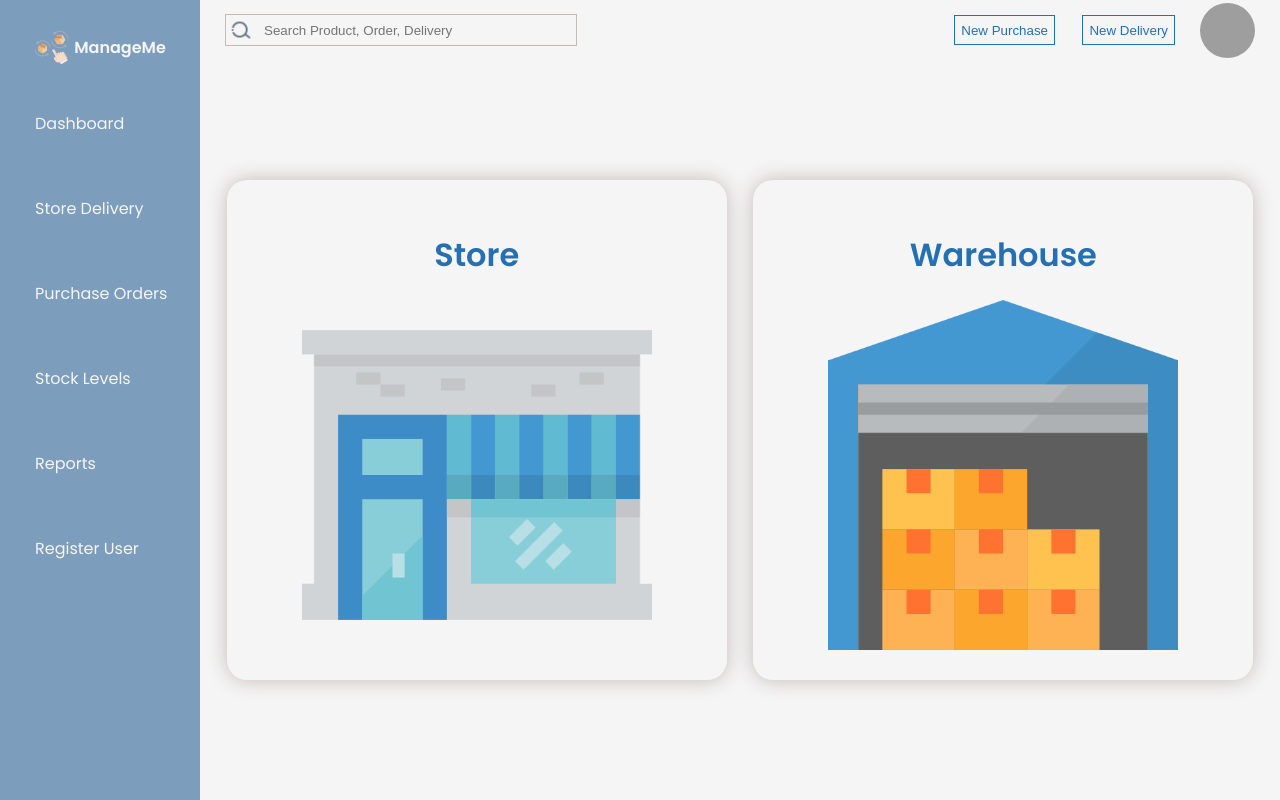
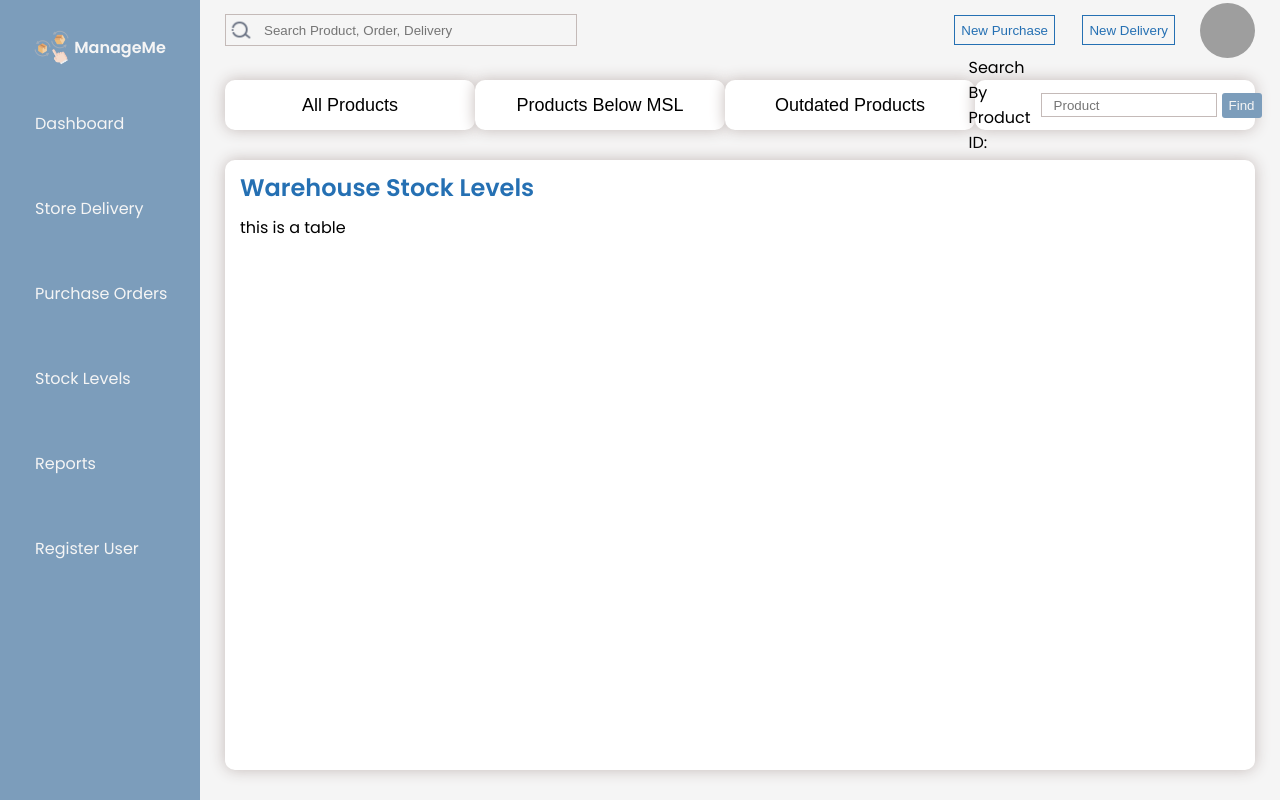
Before and after one commit to abigail-143/sei45-project4-ManageMe, a React (Vite) app in the folder frontend/: page /main in a window 1280 px wide. Built offline with nearby package versions, Linux system fonts and the light colour scheme; grey boxes are pictures that could not be loaded.

Commit message:
create warehouse stock level component with module css

```diff
--- /dev/null
+++ b/frontend/src/Components/StockLevelWarehouse.module.css
@@ -0,0 +1,111 @@
+.stockWarehouse {
+  width: calc(100vw - 200px);
+  height: calc(100vh - 60px);
+  position: fixed;
+  top: 60px;
+  right: 0;
+  /* background-color: lavender;
+    border: 1px solid black; */
+  display: flex;
+  flex-direction: column;
+  align-items: center;
+}
+
+.tabRow {
+  /* background-color: lavenderblush;
+    border: 1px solid red; */
+  width: calc(100vw - 250px);
+  height: auto;
+  margin: 20px 0;
+  display: flex;
+  flex-direction: row;
+  justify-content: space-between;
+}
+
+.tabSection {
+  /* border: 1px solid grey;
+    background-color: floralwhite; */
+  display: flex;
+  align-items: center;
+  border-radius: 10px;
+  box-shadow: 0 0 15px var(--light-grey);
+  min-width: 250px;
+  max-height: 50px;
+  background-color: white;
+  display: flex;
+  justify-content: center;
+}
+
+.tabBtn {
+  width: 200px;
+  height: 50px;
+  border: none;
+  background: none;
+  font-size: 18px;
+  /* background-color: gainsboro; */
+  padding: 0;
+  cursor: pointer;
+}
+
+.searchLabel {
+  /* background-color: lavenderblush;
+    border: 1px solid blue; */
+  margin-right: 10px;
+  margin-left: 10px;
+}
+
+.searchInput {
+  background: none;
+  border: 1px solid var(--light-grey);
+  padding: none;
+  margin: none;
+  text-indent: 10px;
+  height: 20px;
+  width: 170px;
+  outline: none;
+}
+
+.searchBtn {
+  background-color: var(--light-blue);
+  color: whitesmoke;
+  /* border: 1px solid purple; */
+  border: none;
+  padding: 3px 7px;
+  margin-right: 10px;
+  margin-left: 5px;
+  height: 25px;
+  width: 50px;
+  border-radius: 3px;
+  cursor: pointer;
+}
+
+.tableDisplay {
+  /* background-color: navajowhite;
+    border: 1px solid indigo; */
+  width: calc(100vw - 250px);
+  height: calc(100vh - 210px);
+  padding: 10px 0;
+  margin-top: 10px;
+  display: flex;
+  flex-direction: column;
+  align-items: center;
+  box-shadow: 0 0 15px var(--light-grey);
+  border-radius: 10px;
+  background-color: white;
+}
+
+.title {
+  padding: 0;
+  margin: 0;
+  font-size: 24px;
+  width: calc(100% - 30px);
+  /* background-color: lightblue; */
+  color: var(--blue);
+}
+
+.table {
+  width: calc(100% - 30px);
+  height: calc(100% - 50px);
+  /* background-color: lightcyan; */
+  margin-top: 10px;
+}
--- /dev/null
+++ b/frontend/src/Components/StockLevelWarehouse.tsx
@@ -0,0 +1,29 @@
+import React from "react";
+import styles from "./StockLevelWarehouse.module.css";
+
+export const StockLevelWarehouse: React.FC = () => {
+  return (
+    <div className={styles.stockWarehouse}>
+      <div className={styles.tabRow}>
+        <div className={styles.tabSection}>
+          <button className={styles.tabBtn}>All Products</button>
+        </div>
+        <div className={styles.tabSection}>
+          <button className={styles.tabBtn}>Products Below MSL</button>
+        </div>
+        <div className={styles.tabSection}>
+          <button className={styles.tabBtn}>Outdated Products</button>
+        </div>
+        <div className={styles.tabSection}>
+          <label className={styles.searchLabel}>Search By Product ID:</label>
+          <input className={styles.searchInput} placeholder="Product"></input>
+          <button className={styles.searchBtn}>Find</button>
+        </div>
+      </div>
+      <div className={styles.tableDisplay}>
+        <h1 className={styles.title}>Warehouse Stock Levels</h1>
+        <div className={styles.table}>this is a table</div>
+      </div>
+    </div>
+  );
+};
--- a/frontend/src/Pages/ManagerSite.tsx
+++ b/frontend/src/Pages/ManagerSite.tsx
@@ -9,6 +9,7 @@ import { PurchaseOrderSummary } from "../Components/ManagerOnly/PurchaseOrderSum
 import { NewDeliveryOrder } from "../Components/NewDeliveryOrder";
 import { DeliveryOrderSummary } from "../Components/DeliveryOrderSummary";
 import { StockLevelDisplay } from "../Components/StockLevelDisplay";
+import { StockLevelWarehouse } from "../Components/StockLevelWarehouse";
 
 interface props {
   role: string;
@@ -16,7 +17,7 @@ interface props {
 }
 
 export const ManagerSite: React.FC<props> = (props) => {
-  const [page, setPage] = useState<string>("stocklevel");
+  const [page, setPage] = useState<string>("stockwarehouse");
 
   // navbar, onclick should set the page to something
 
@@ -38,6 +39,7 @@ export const ManagerSite: React.FC<props> = (props) => {
         <DeliveryOrderSummary role={props.role}></DeliveryOrderSummary>
       )}
       {page == "stocklevel" && <StockLevelDisplay></StockLevelDisplay>}
+      {page == "stockwarehouse" && <StockLevelWarehouse></StockLevelWarehouse>}
     </>
   );
 };
```
